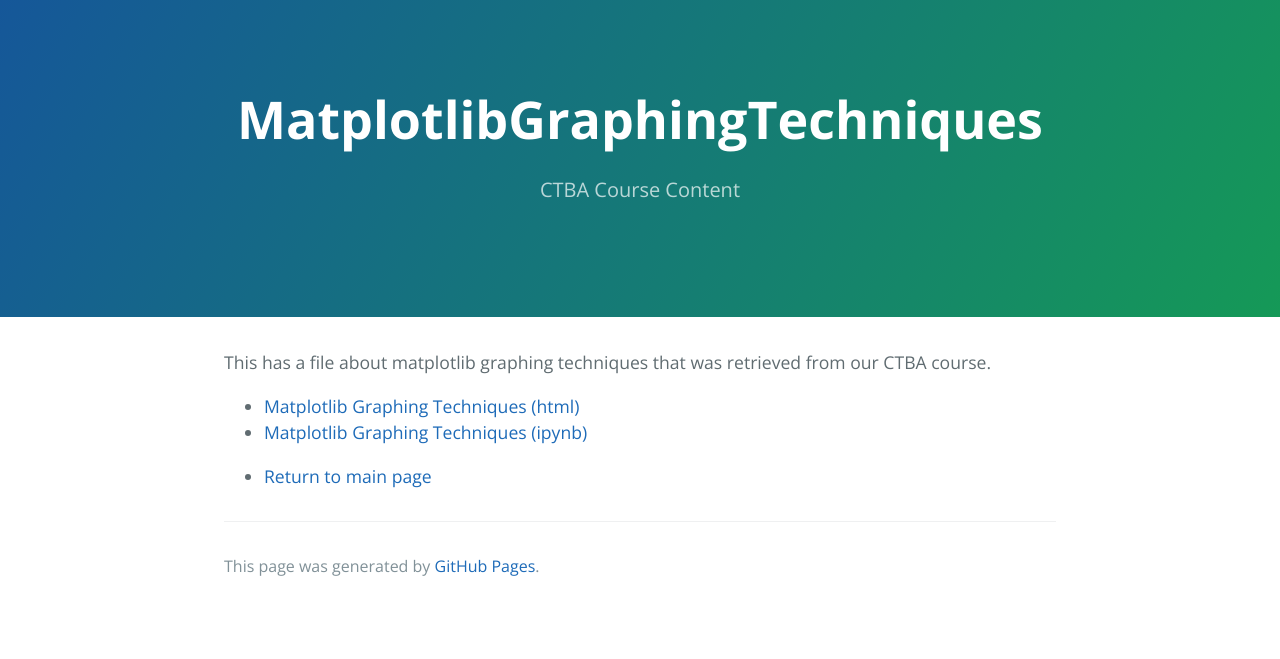
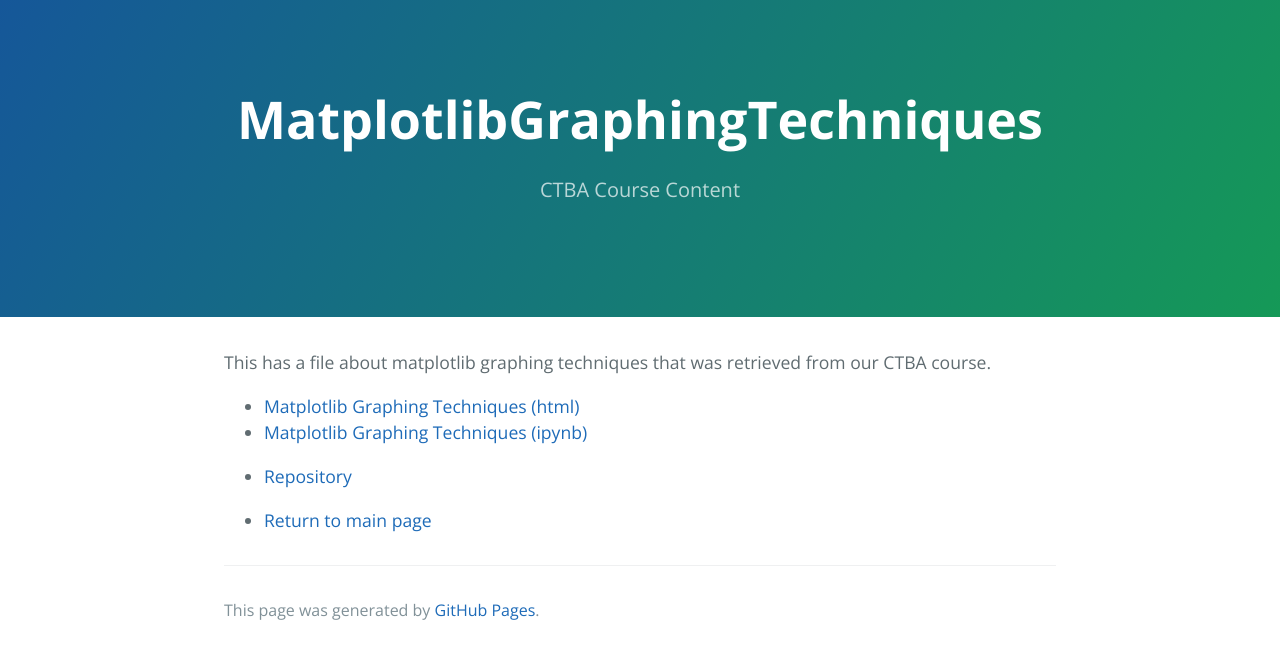
Before and after one commit to vanessa-rivas/vanessa-rivas.github.io, a Jekyll site: the page built from Matplotlib/index.md, in a window 1280 px wide. Shown: the top 659 px of the page. Built offline with Jekyll 4.4.1, drawn with Linux system fonts in a browser that asks for light colours; our own code applies the rules of GitHub Pages for plain Markdown files.

Commit message:
Update index.md

```diff
--- a/Matplotlib/index.md
+++ b/Matplotlib/index.md
@@ -7,4 +7,6 @@
 - [Matplotlib Graphing Techniques (html)](MatplotlibGraphTechniques&GraphTypes.html)
 - [Matplotlib Graphing Techniques (ipynb)](MatplotlibGraphTechniques&GraphTypes.py)
 
+- [Repository](https://github.com/vanessa-rivas/vr_repo)
+
 - [Return to main page](https://vanessa-rivas.github.io/)
```
